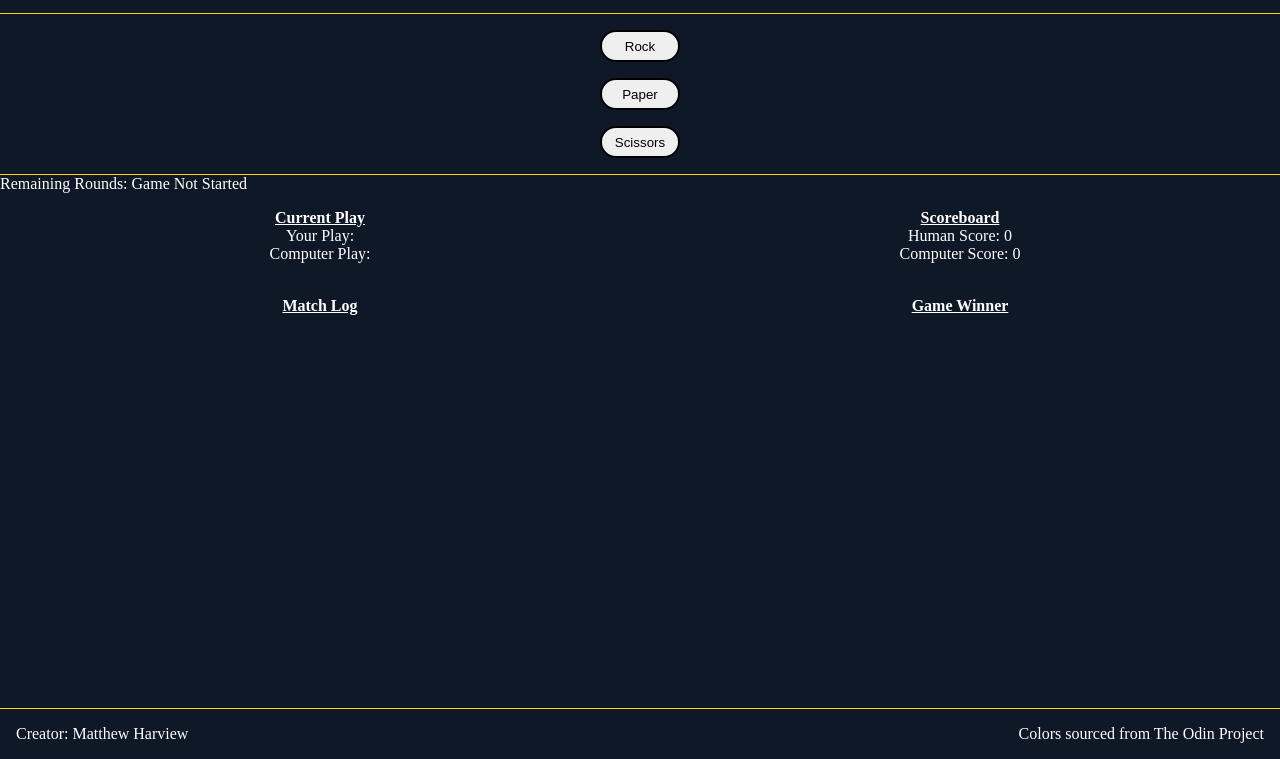
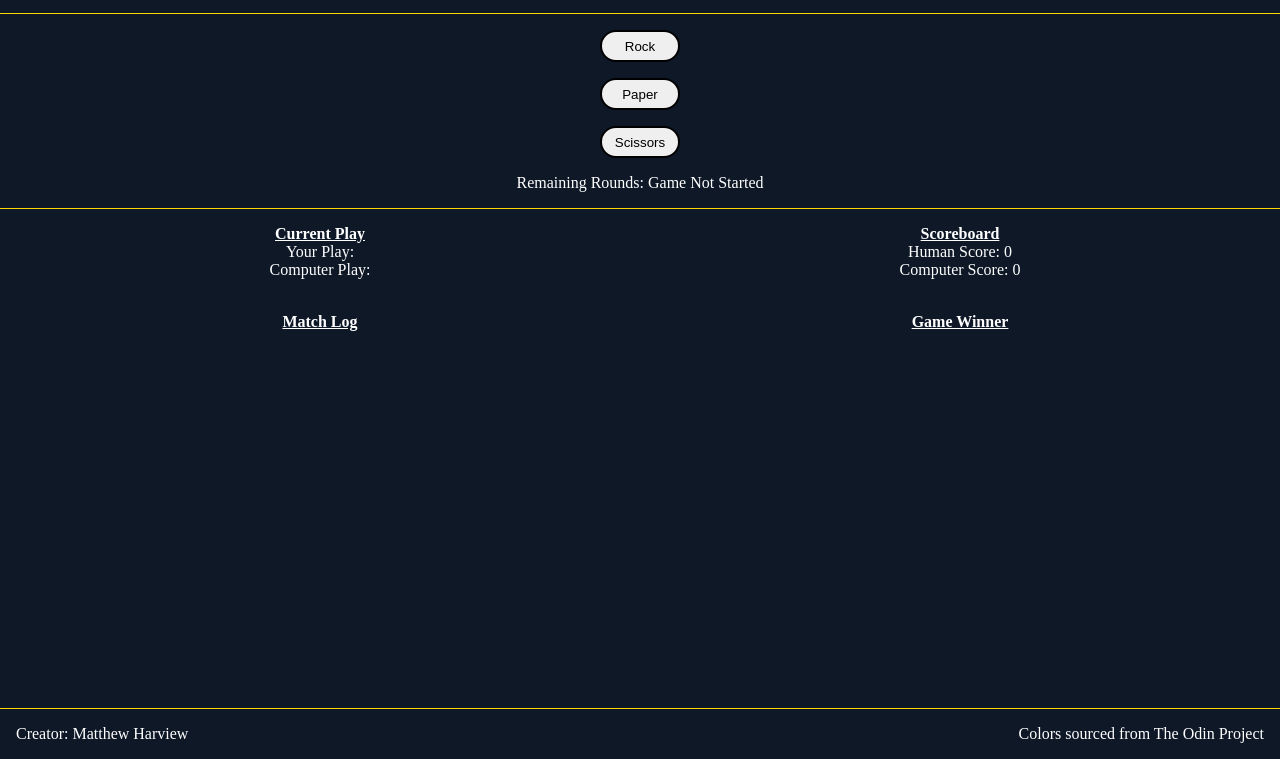
Before and after one commit to Long-Hold/odin-rock-paper-scissors, a plain HTML site: page index.html in a window 1280 px wide. Shown: the part 41-800 px from the top of the page. Drawn offline with Linux system fonts and the light colour scheme.

Commit message:
feat: Add styling to round counter for consistency

```diff
--- a/style.css
+++ b/style.css
@@ -36,12 +36,13 @@ a:hover {
 }
 
 /* Game button section customizations */
-
-#choice-buttons {
+.buttons-round-container {
     padding: 1rem;
     border-bottom: solid 1px gold;
+
 }
 
+.buttons-round-container,
 ul {
     display: flex;
     flex-direction: column;
```
